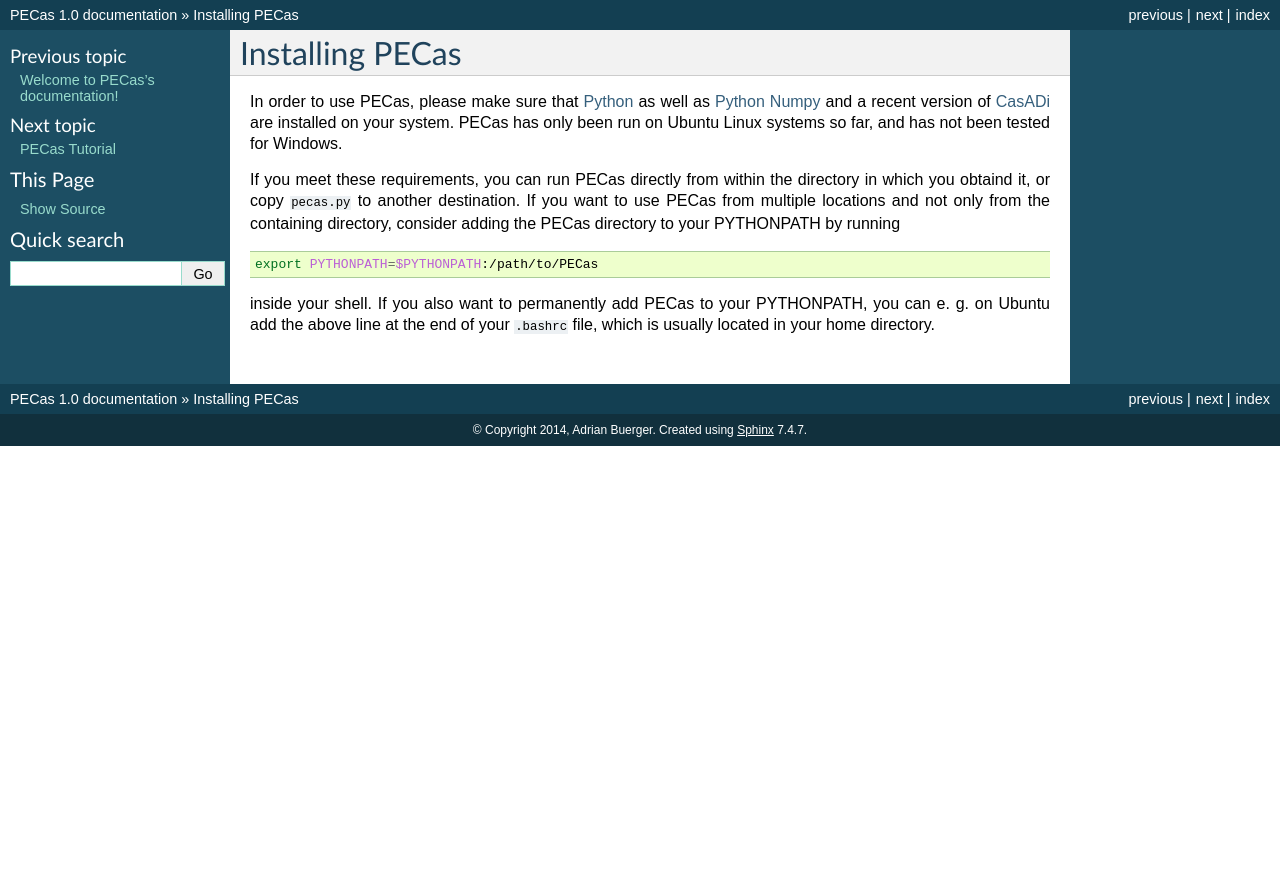
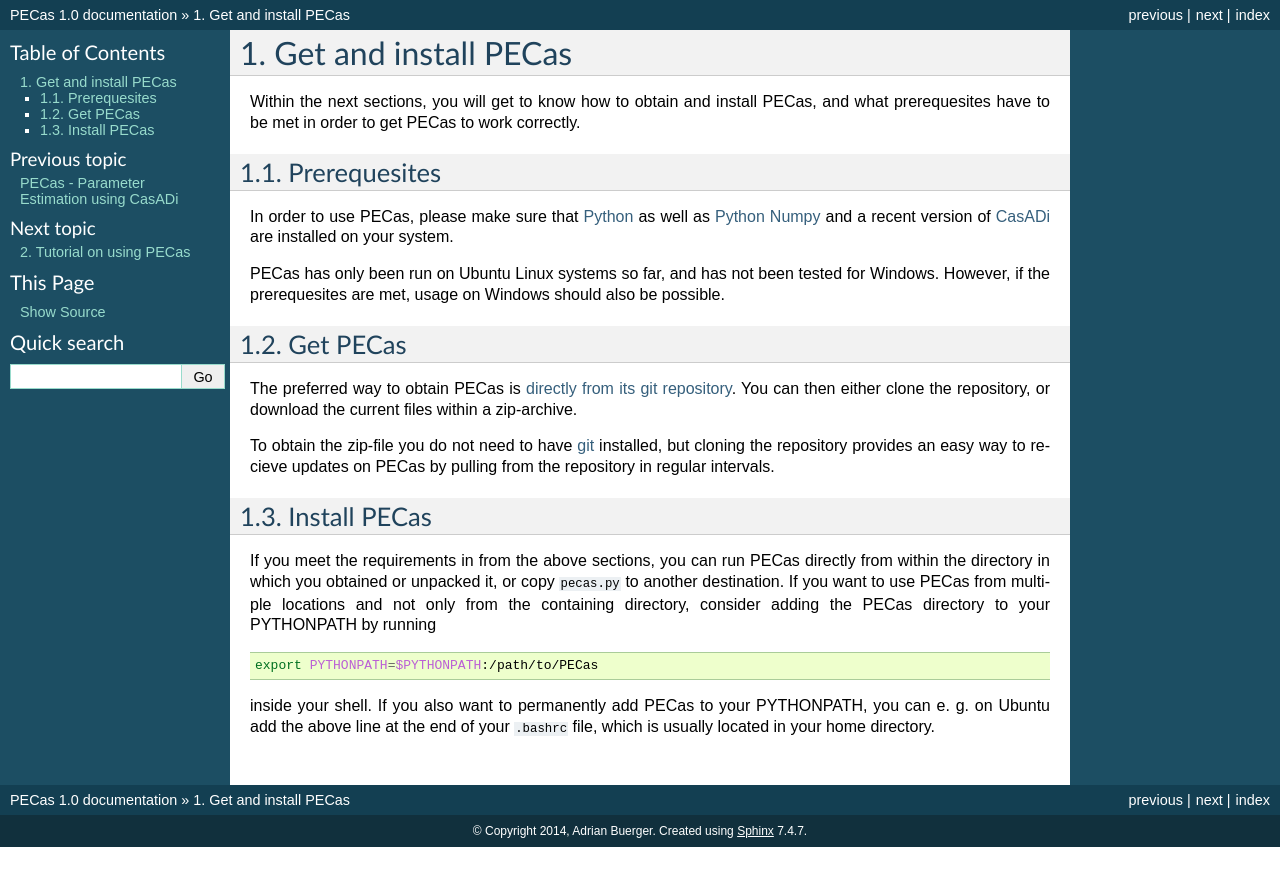
Before and after one commit to vishalbelsare/PECas, a Sphinx documentation site: the page built from doc/install.rst, in a window 1280 px wide. Shown: the top 886 px of the page. Built offline with Sphinx 7.4.7, drawn with Linux system fonts in a browser that asks for light colours.

Commit message:
updated and restructured documentation

```diff
--- a/doc/install.rst
+++ b/doc/install.rst
@@ -1,15 +1,34 @@
-Installing PECas
-================
+Get and install PECas
+=====================
+
+Within the next sections, you will get to know how to obtain and install PECas,
+and what prerequesites have to be met in order to get PECas to work correctly.
+
+Prerequesites
+-------------
 
 In order to use PECas, please make sure that
 `Python <https://www.python.org/>`_ as well as
 `Python Numpy <http://www.numpy.org/>`_
 and a recent version of `CasADi <https://github.com/casadi/casadi/wiki>`_ are
-installed on your system. PECas has only been
-run on Ubuntu Linux systems so far, and has not been tested for Windows.
+installed on your system.
 
-If you meet these requirements, you can run PECas directly from within the
-directory in which you obtaind it, or copy ``pecas.py`` to another destination.
+PECas has only been run on Ubuntu Linux systems so far, and has not been tested for Windows. However, if the prerequesites are met, usage on Windows should also be possible.
+
+Get PECas
+---------
+
+The preferred way to obtain PECas is `directly from its
+git repository <https://github.com/adbuerger/PECas>`_. You can then either clone the repository, or download the current files within a zip-archive.
+
+To obtain the zip-file you do not need to have `git <http://git-scm.com/>`_ installed, but cloning the repository provides an easy way to recieve updates on PECas by pulling from the repository in regular intervals.
+
+Install PECas
+-------------
+
+If you meet the requirements in from the above sections, you can run PECas directly from within the
+directory in which you obtained or unpacked it,
+or copy ``pecas.py`` to another destination.
 If you
 want to use PECas from multiple locations and not only from the containing
 directory, consider adding the PECas directory to your PYTHONPATH by running
--- a/doc/tool.rst
+++ b/doc/tool.rst
@@ -1,5 +1,5 @@
-PECas class and function documentation
-======================================
+Documentation on PECas class and function
+=========================================
 
 .. automodule:: pecas
     :members:
--- a/doc/tutorial.rst
+++ b/doc/tutorial.rst
@@ -1,5 +1,5 @@
-PECas Tutorial
-==============
+Tutorial on using PECas
+=======================
 
 Within the next sections, you will get to know how to initialize a parameter
 estimation problem with PECas, and how to perfom the provided operations.
--- a/pecas.py
+++ b/pecas.py
@@ -748,6 +748,7 @@ in xtrue so pseudo measurement data can be created for parameter estimation.
     def generate_pseudo_measurement_data(self):
 
         r'''
+        :raises: AttributeError
 
         This functions generates "random" pseudo measurement data in
         :math:`Y` for a parameter estimation from :math:`M`,
```
Also changed, not shown: doc/index.rst (+15 -4 lines).
